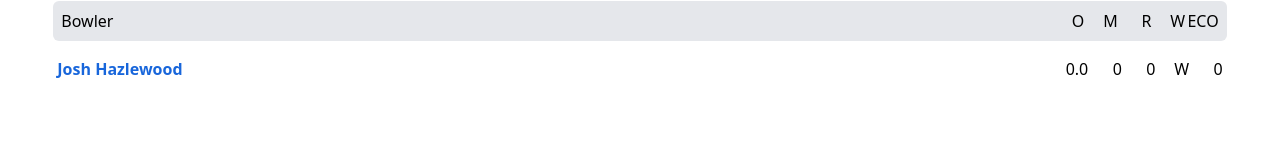
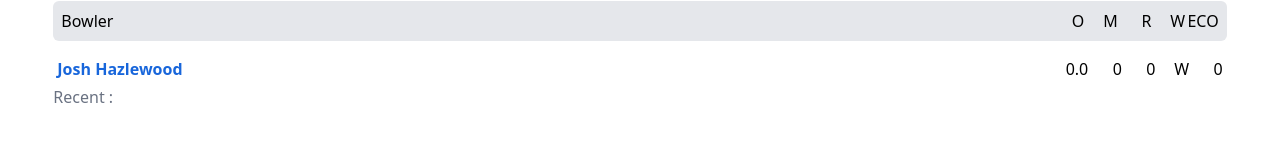
Before and after one commit to itsprodip/cricket-score-react, a React (Vite) app: page / in a window 1280 px wide. Shown: the part 361-502 px from the top of the page. Built offline with nearby package versions, Linux system fonts and the light colour scheme.

Commit message:
recent added

```diff
--- a/src/App.jsx
+++ b/src/App.jsx
@@ -10,8 +10,9 @@ const App = () => {
       <span className="border-b-3 text-green-500 font-bold">Live</span>
       <Batter></Batter>
       <Bowler></Bowler>
+
     </div>
-  );
+  )
 };
 
 export default App;
--- a/src/components/Batter.jsx
+++ b/src/components/Batter.jsx
@@ -176,6 +176,11 @@ export default function Batter() {
           </div>
         </div>
       </div>
+      {/* Recent history */}
+      <section >
+        <span className="text-gray-500">Recent :</span>
+      </section>
+
     </div>
   );
 }
```
